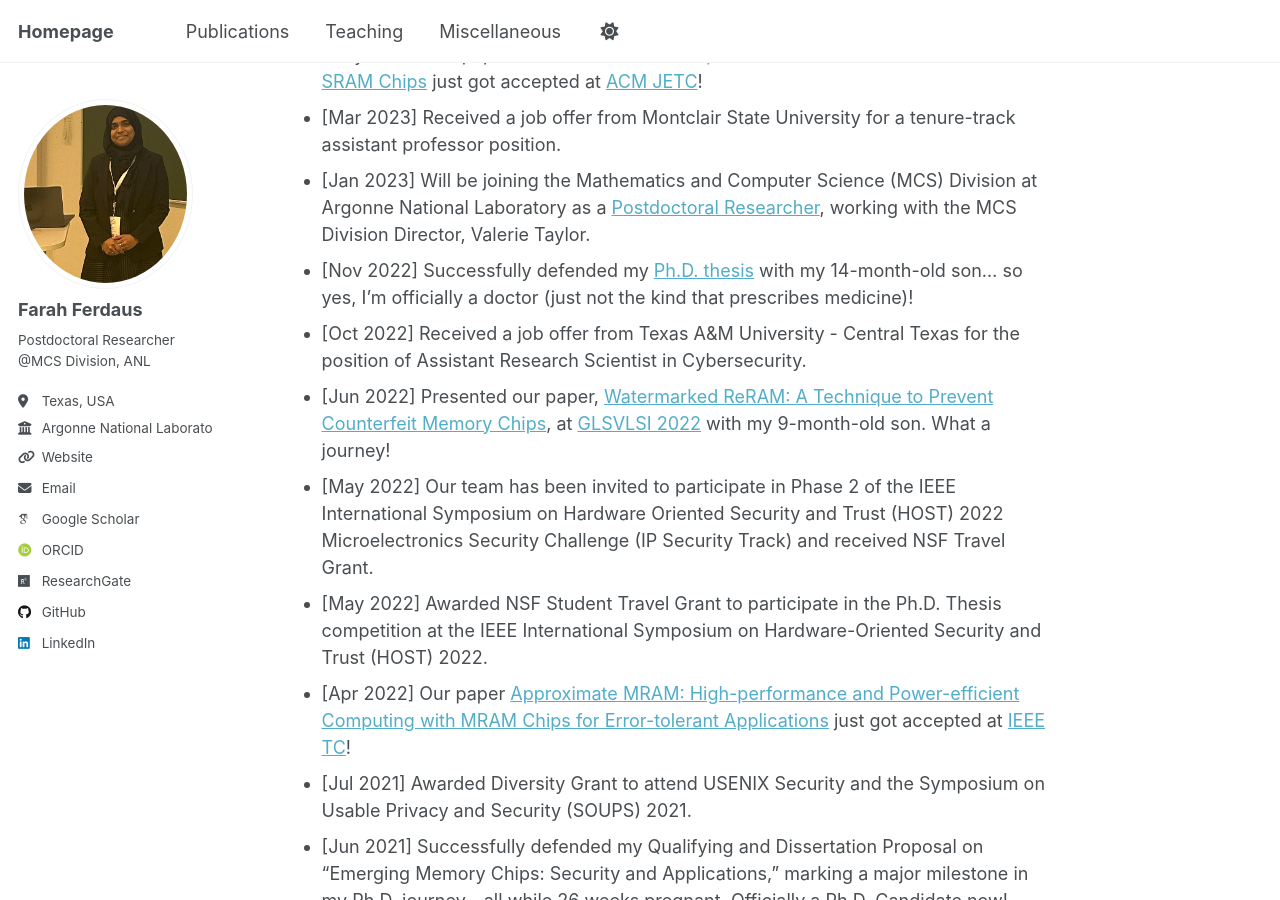
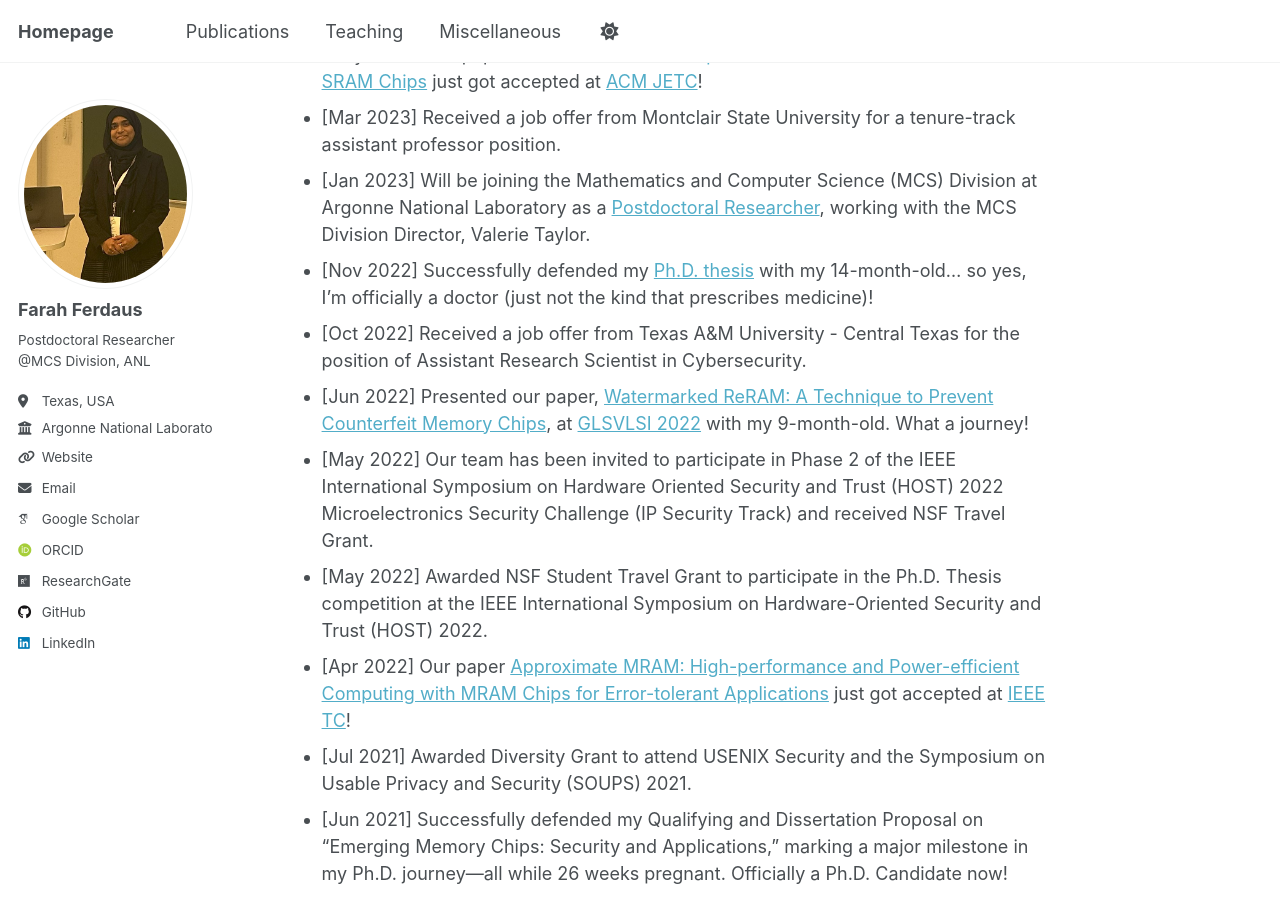
Before and after one commit to fferdaus/fferdaus.github.io, a Jekyll site: the page built from _pages/about.md, in a window 1280 px wide and 900 px high, scrolled down 2173 px. Built offline with Jekyll 4.4.1, drawn with Linux system fonts in a browser that asks for light colours; some web fonts are replaced.

Commit message:
Update about.md

```diff
--- a/_pages/about.md
+++ b/_pages/about.md
@@ -69,9 +69,9 @@ She has published numerous scientific articles, including journal articles, conf
 - [May 2023] Our paper [A Noninvasive Technique to Detect Authentic/Counterfeit SRAM Chips](https://dl.acm.org/doi/abs/10.1145/3597024) just got accepted at [ACM JETC](https://dl.acm.org/journal/jetc)!
 - [Mar 2023] Received a job offer from Montclair State University for a tenure-track assistant professor position.
 - [Jan 2023] Will be joining the Mathematics and Computer Science (MCS) Division at Argonne National Laboratory as a [Postdoctoral Researcher](https://www.anl.gov/profile/farah-ferdaus), working with the MCS Division Director, Valerie Taylor.
-- [Nov 2022] Successfully defended my [Ph.D. thesis](https://digitalcommons.fiu.edu/etd/5220/) with my 14-month-old son... so yes, I’m officially a doctor (just not the kind that prescribes medicine)!
+- [Nov 2022] Successfully defended my [Ph.D. thesis](https://digitalcommons.fiu.edu/etd/5220/) with my 14-month-old... so yes, I’m officially a doctor (just not the kind that prescribes medicine)!
 - [Oct 2022] Received a job offer from Texas A&M University - Central Texas for the position of Assistant Research Scientist in Cybersecurity.
-- [Jun 2022] Presented our paper, [Watermarked ReRAM: A Technique to Prevent Counterfeit Memory Chips](https://dl.acm.org/doi/abs/10.1145/3526241.3530341), at [GLSVLSI 2022](https://glsvlsi.org/archive/glsvlsi22/index.html) with my 9-month-old son. What a journey!
+- [Jun 2022] Presented our paper, [Watermarked ReRAM: A Technique to Prevent Counterfeit Memory Chips](https://dl.acm.org/doi/abs/10.1145/3526241.3530341), at [GLSVLSI 2022](https://glsvlsi.org/archive/glsvlsi22/index.html) with my 9-month-old. What a journey!
 - [May 2022] Our team has been invited to participate in Phase 2 of the IEEE International Symposium on Hardware Oriented Security and Trust (HOST) 2022 Microelectronics Security Challenge (IP Security Track) and received NSF Travel Grant.
 - [May 2022] Awarded NSF Student Travel Grant to participate in the Ph.D. Thesis competition at the IEEE International Symposium on Hardware-Oriented Security and Trust (HOST) 2022.
 - [Apr 2022] Our paper [Approximate MRAM: High-performance and Power-efficient Computing with MRAM Chips for Error-tolerant Applications](https://ieeexplore.ieee.org/abstract/document/9774950) just got accepted at [IEEE TC](https://ieeexplore.ieee.org/abstract/document/10574467)!
```
